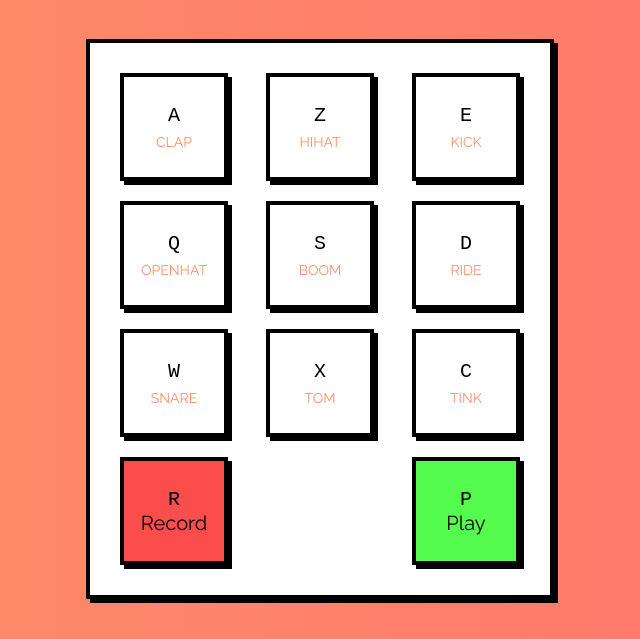
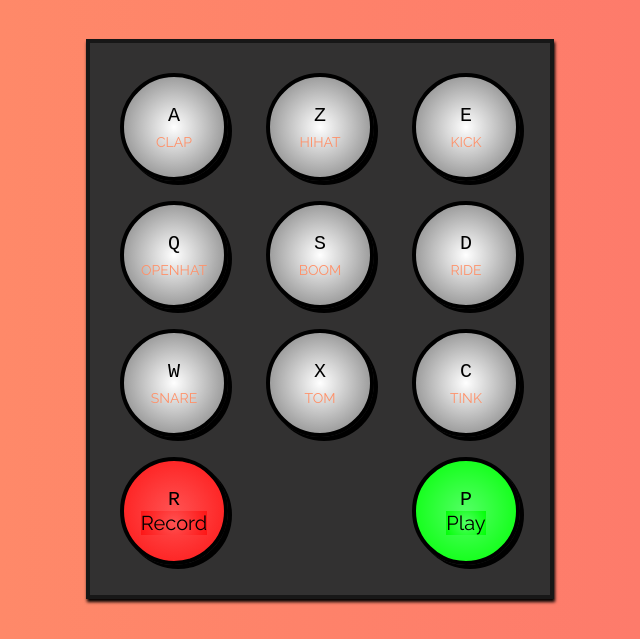
Before and after one commit to NaimDeb/G404-TP-Drumpad, a plain HTML site: page index.html in a window 1280 px wide. Shown: the part 161-800 px from the top of the page, without its empty margins (320-960 px from the left). Drawn offline with Linux system fonts and the light colour scheme.

Commit message:
added style

```diff
--- a/script.js
+++ b/script.js
@@ -67,7 +67,7 @@ function handleKeyDown(event) {
 
 
 
-function startRecord() {
+ function startRecord() {
     recordList = [];
     latencyList = [];
     recordButton.classList.add("playing")
--- a/style.css
+++ b/style.css
@@ -22,26 +22,29 @@ h1 {
   justify-content: space-between;
   flex-wrap: wrap;
   padding: 20px 30px;
-  background-color: white;
-  border: 4px solid black;
-  box-shadow: 4px 4px 0 0 black;
+  background-color: rgb(50, 49, 49);
+  border: 4px solid rgb(23, 23, 23);
+  box-shadow: 1px 3px 3px 0 rgb(0, 0, 0);
 }
 .key {
   width: 100px;
   height: 100px;
   margin: 10px 0;
   display: flex;
+  border-radius: 99px;
   flex-direction: column;
   justify-content: center;
   align-items: center;
   font-size: 20px;
   font-weight: 500;
   color: black;
-  background-color: white;
+  /* background-color: rgb(250, 250, 250); */
+  background: radial-gradient(circle, rgba(255,255,255,1) 0%, rgb(118, 118, 118) 100%);;
   border: 4px solid black;
   box-shadow: 4px 4px 0 0 black;
   user-select: none;
   transform: translate(0, 0);
+  overflow: hidden;
 }
 
 .bottom-keys{
@@ -51,10 +54,10 @@ h1 {
 }
 
 .record{
-    background-color: rgb(252, 77, 77);
+  background: radial-gradient(circle, rgba(255,82,82,1) 0%, rgb(253, 21, 21) 100%);
 }
 .play{
-    background-color: rgb(83, 252, 77);
+  background: radial-gradient(circle, rgba(82,255,99,1) 0%, rgb(0, 255, 4) 100%);
 }
 
 
@@ -70,9 +73,19 @@ h1 {
   transform: translate(4px, 4px);
   border-color: #fd746c;
   transition: all 300ms cubic-bezier(0.075, 0.82, 0.165, 1);
+
 }
 .key.playing .sound {
   color: #fd746c;
-  transform: scale(1.5);
-  transition: all 300ms cubic-bezier(0.075, 0.82, 0.165, 1);
+  animation: boomerang 300ms cubic-bezier(0.075, 0.82, 0.165, 1) alternate;
 }
+
+
+@keyframes boomerang {
+  0% {
+    transform: scale(1);
+  }
+  100% {
+    transform: scale(2);
+  }
+}
```
